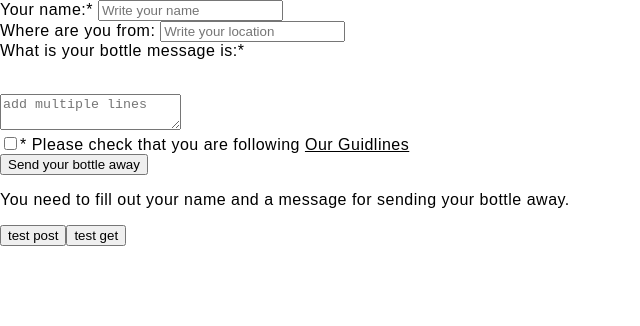
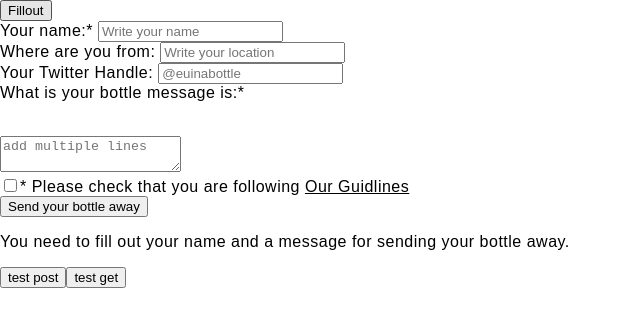
Before and after one commit to roikiermedia/europeinabottle, a Nuxt app: page / in a window 1280 px wide. Shown: the top 326 px of the page, without its empty margins (0-640 px from the left). Built offline with nearby package versions, Linux system fonts and the light colour scheme.

Commit message:
user can change their bottle data

```diff
--- a/pages/index.vue
+++ b/pages/index.vue
@@ -1,6 +1,6 @@
 <template>
   <section>
-
+    <button @click="testFillout">Fillout</button>
     <div>
       <span>Your name:* </span>
       <input v-model="userName" placeholder="Write your name">
@@ -9,6 +9,11 @@
     <div>
       <span>Where are you from: </span>
       <input v-model="userLocation" placeholder="Write your location">
+    </div>
+
+    <div>
+      <span>Your Twitter Handle: </span>
+      <input v-model="userTwitterHandle" placeholder="@euinabottle">
     </div>
 
     <span>What is your bottle message is:* </span>
@@ -41,22 +46,30 @@ export default {
       userName: '',
       userLocation: '',
       userMessage: '',
+      userTwitterHandle: '',
       checked: false,
     };
   },
   methods: {
     testpost() {
       axios.post('/api/message', { message: {
-        userName: 'test',
-        userLocation: 'betahaus HH',
-        userMessage: 'hello world',
-        userTwitterHandle: '@roikiermedia',
+        userName: this.userName,
+        userLocation: this.userLocation,
+        userMessage: this.userMessage,
+        userTwitterHandle: this.userTwitterHandle,
       },
       });
+      console.log('Send');
     },
     async testget() {
       let message = await axios.get('/api/randommessage');
       console.log(message.data);
+    },
+    testFillout() {
+      this.userName = 'Beate Beispiel';
+      this.userLocation = 'Hamburg, German';
+      this.userMessage = 'You are awesome! Hamburg is small cool border town in the centry of europe. Tschüß und Good Bye';
+      this.userTwitterHandle = '@euinabottle';
     },
   },
 };
```
